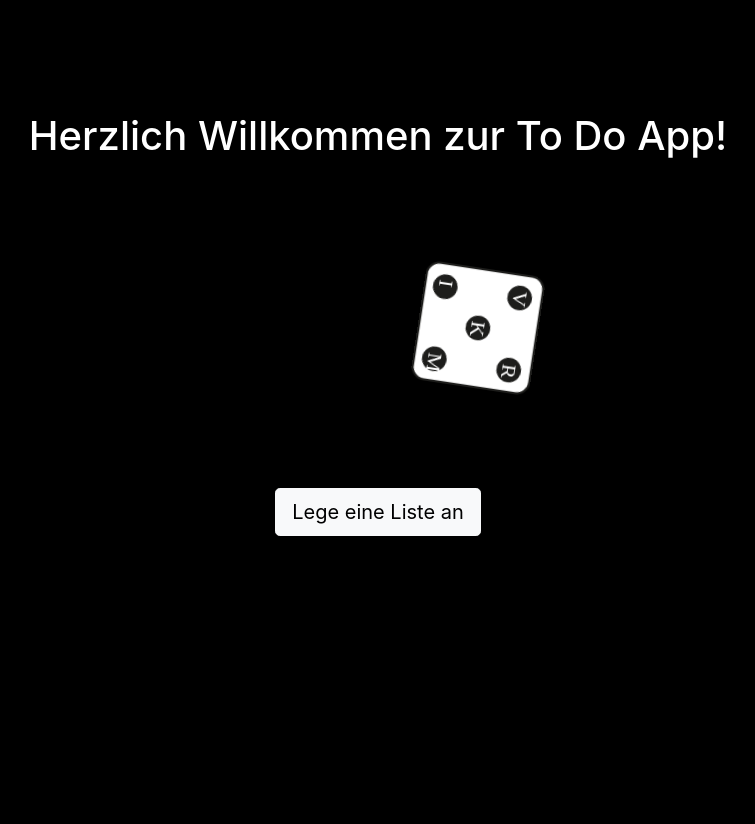
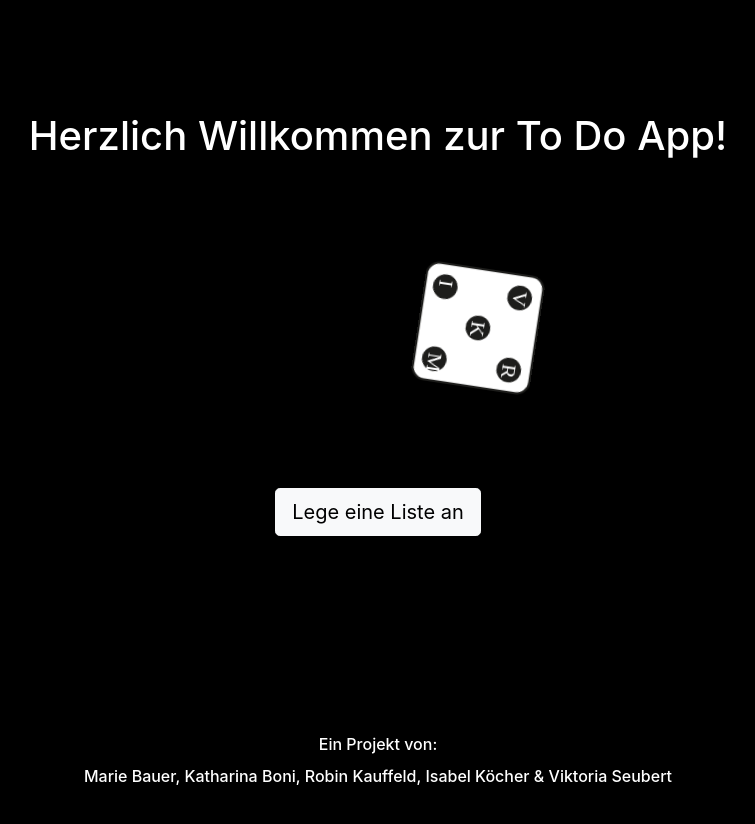
Before and after one commit to on21viktoria/todo-app, a React (Create React App) app: page / in a window 1280 px wide. Shown: the top 824 px of the page, without its empty margins (262-1017 px from the left). Built offline with nearby package versions, Linux system fonts and the light colour scheme.

Commit message:
FooterComponent erstellt, gestylt und in App.js eingebunden.

```diff
--- a/src/App.js
+++ b/src/App.js
@@ -3,6 +3,7 @@ import "./App.css";
 import { StartpageComponent } from "./components/startpageComponent/startpageComponent.js";
 import { TaskpageComponent } from "./components/taskpageComponent/taskpageComponent.js";
 import { useState } from "react";
+import { FooterComponent } from "./components/footerComponent/footerComponent";
 
 function App() {
   console.log("I render");
@@ -13,7 +14,8 @@ function App() {
   }
 
   return (
-    <div className="App container">
+    <div className="App">
+      <div className="container">
         <div className="row mt-5 align-items-center">
           {showTaskpage ? (
             <TaskpageComponent />
@@ -29,6 +31,10 @@ function App() {
           )}
         </div>
       </div>
+      <div>
+        <FooterComponent/>
+      </div>
+    </div>
   );
 }
 
--- /dev/null
+++ b/src/components/footerComponent/footerComponent.css
@@ -0,0 +1,12 @@
+.footer {
+    background-color: black;
+    position: fixed;
+    bottom: 0;
+    color: white;
+    width: 100%;
+
+}
+
+#project-title {
+    line-height: 200%;
+}
--- /dev/null
+++ b/src/components/footerComponent/footerComponent.js
@@ -0,0 +1,15 @@
+import React from "react";
+import './footerComponent.css'
+
+//zeigt den Footer an
+export const FooterComponent = () => {
+
+
+return (
+    <footer className="footer d-flex align-items-center justify-content-center">
+        <h6 id="project-title">Ein Projekt von: <br></br>
+        Marie Bauer, Katharina Boni, Robin Kauffeld, Isabel Köcher & Viktoria Seubert</h6>
+    </footer>
+
+)
+}
```
Also changed, not shown: 1 other file (tests, documents, lock files or other folders). Lines whose indentation alone changed are shown as unchanged.
